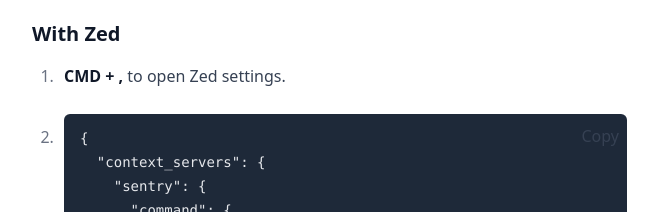
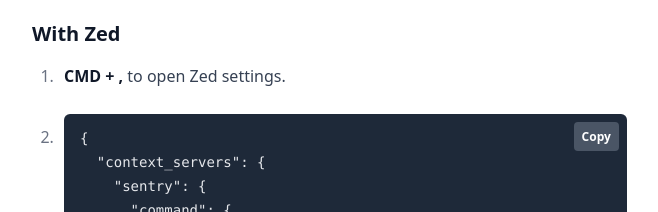
Before and after one commit to srinathpasupathi/zoho-mcp-server, a React (Vite) app: page / in a window 1280 px wide. Shown: the part 1460-1672 px from the top of the page, without its empty margins (0-658 px from the left). Built offline with nearby package versions, Linux system fonts and the light colour scheme.

Commit message:
Bad class

```diff
--- a/src/web/App.tsx
+++ b/src/web/App.tsx
@@ -157,7 +157,11 @@
               </li>
               <li>
                 <div className="snippet">
-                  <button type="button" data-copy={zedInstructions}>
+                  <button
+                    className="btn"
+                    type="button"
+                    data-copy={zedInstructions}
+                  >
                     Copy
                   </button>
                   <pre>{zedInstructions}</pre>
```
